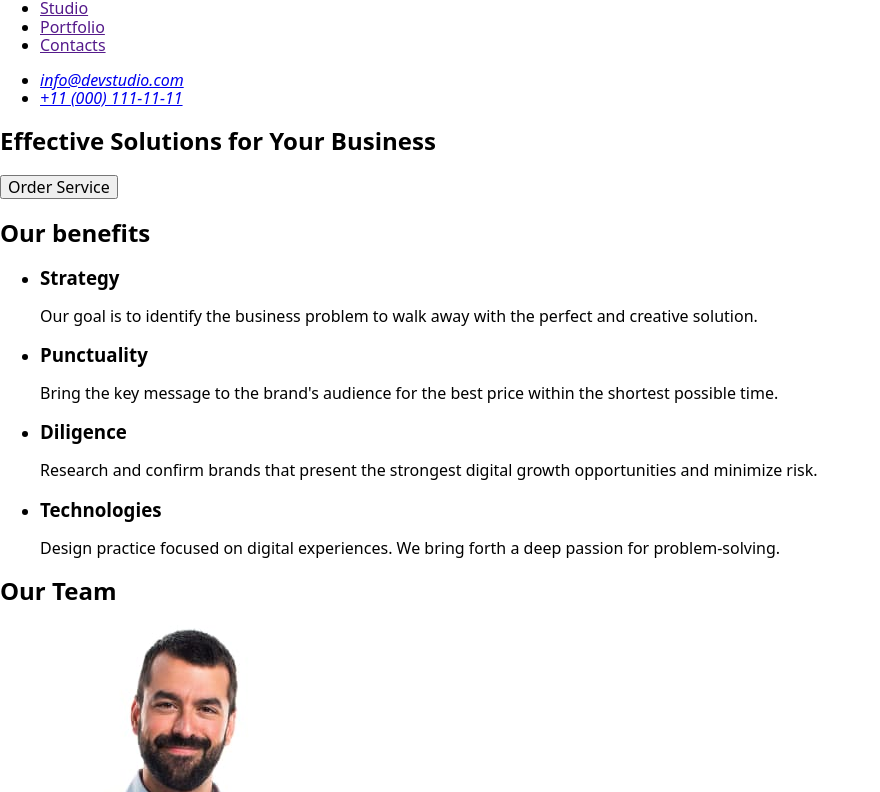
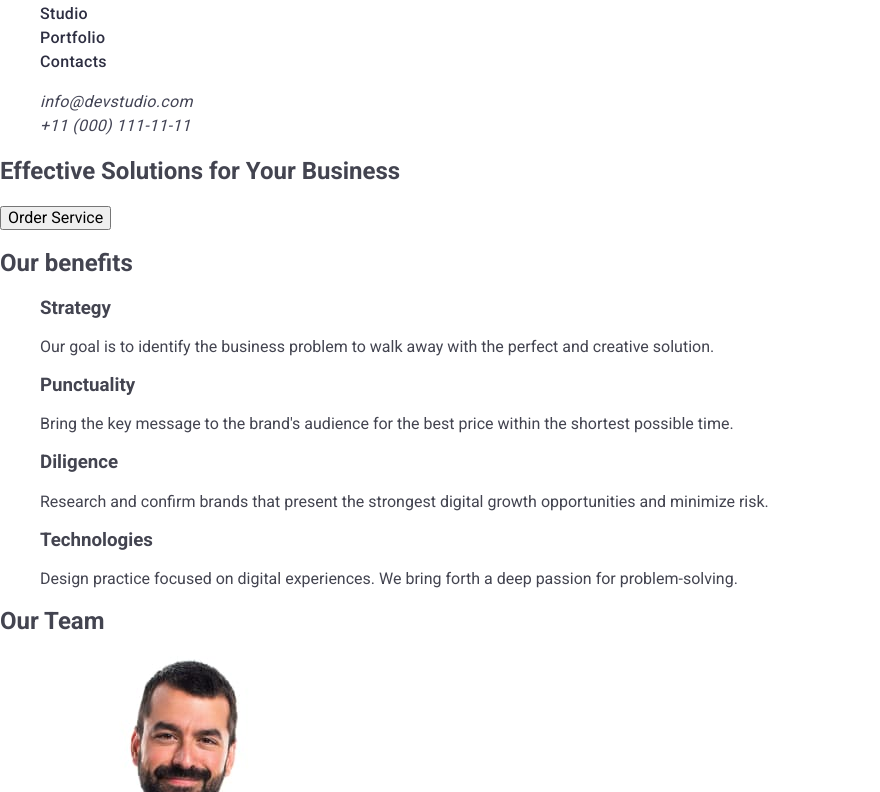
Before and after one commit to Iryna-Shepetukha/goit-markup-hw-03, a plain HTML site: page index.html in a window 1280 px wide. Shown: the part 35-827 px from the top of the page, without its empty margins (0-880 px from the left). Drawn offline with nearby package versions, Linux system fonts and the light colour scheme.

Commit message:
fixed error link css

```diff
--- a/index.html
+++ b/index.html
@@ -14,7 +14,7 @@
       rel="stylesheet"
       href="https://cdnjs.cloudflare.com/ajax/libs/modern-normalize/3.0.0/modern-normalize.min.css"
     />
-    <link ref="stylesheet" href="./css/styles.css" />
+    <link rel="stylesheet" href="./css/styles.css" />
   </head>
   <body>
     <!-- Page Header -->
```
